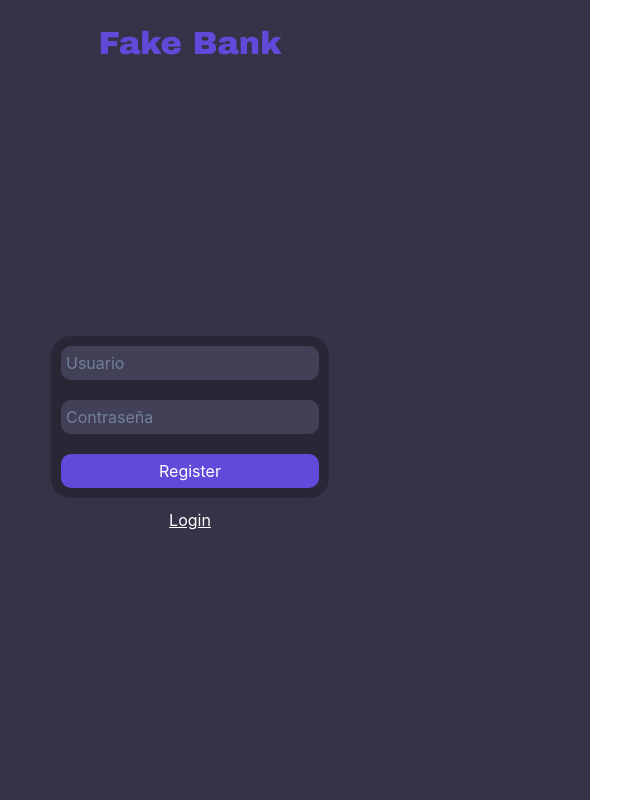
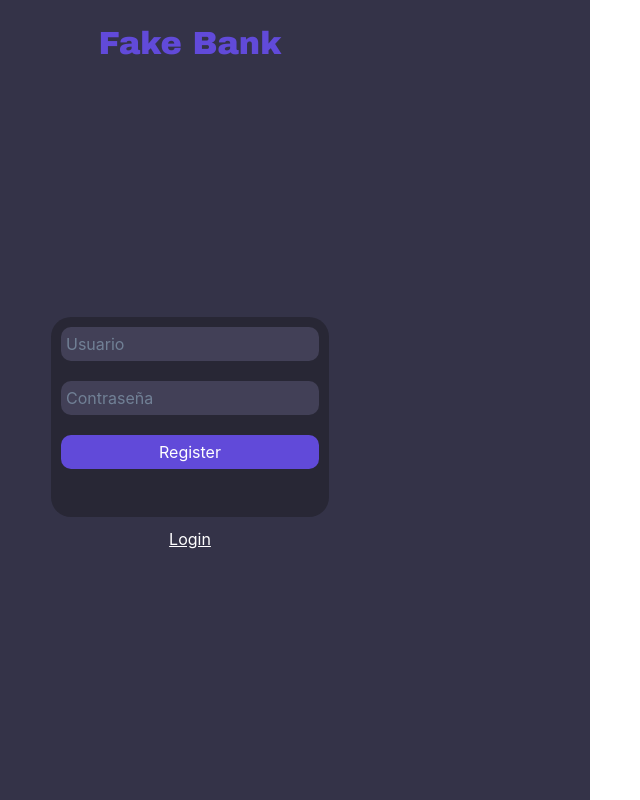
Before and after one commit to joaquinestruch/Fake-Bank, a React (Vite) app: page / in a window 1280 px wide. Shown: the whole page, without its empty margins (210-850 px from the left). Built offline with nearby package versions, Linux system fonts and the light colour scheme.

Commit message:
max-height-form

```diff
--- a/src/Login/login.css
+++ b/src/Login/login.css
@@ -44,7 +44,8 @@
 .main-background-login header >.form-login{
     display: flex;
     flex-direction: column;
-    max-height: 25vh;
+    max-height: 30vh;
+    height: 25vh;
     background-color: #282735;
     border-radius: 20px;
 }
```
Also changed, not shown: 1 other file (tests, documents, lock files or other folders).
